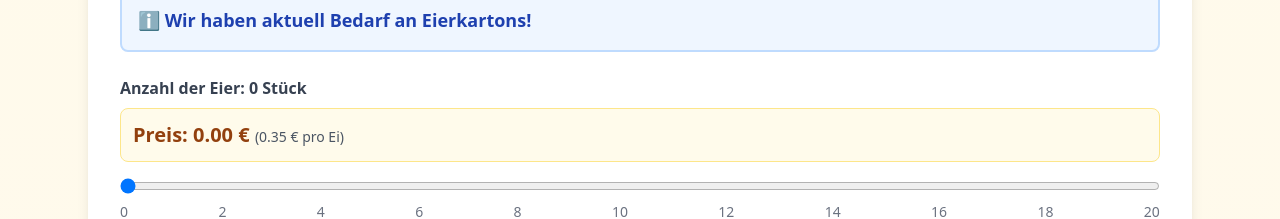
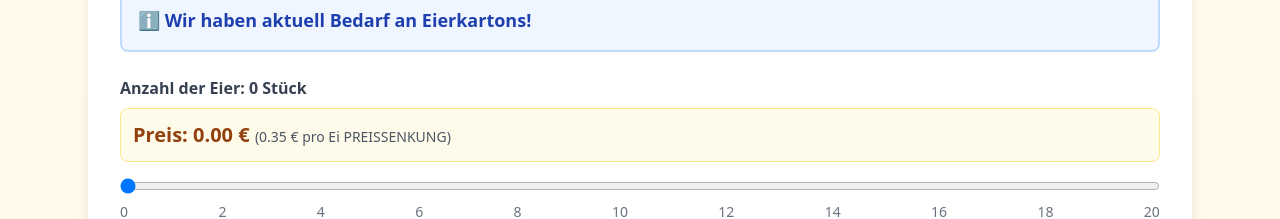
Before and after one commit to Freddi2010/fredeggs, a Next.js app: page / in a window 1280 px wide. Shown: the part 780-999 px from the top of the page. Built offline with nearby package versions, Linux system fonts and the light colour scheme; no server answers; the database is empty.

Commit message:
Update index.jsx

```diff
--- a/pages/index.jsx
+++ b/pages/index.jsx
@@ -217,7 +217,7 @@ export default function EierPlattform() {
               <label className="block text-gray-700 font-semibold mb-2">Anzahl der Eier: {eierAnzahl} Stück</label>
               <div className="mb-3 p-3 bg-amber-50 border border-amber-200 rounded-lg">
                 <p className="text-xl font-bold text-amber-800">
-                  Preis: {(eierAnzahl * preisProEi).toFixed(2)} € <span className="text-sm font-normal text-gray-600">({preisProEi} € pro Ei)</span>
+                  Preis: {(eierAnzahl * preisProEi).toFixed(2)} € <span className="text-sm font-normal text-gray-600">({preisProEi} € pro Ei PREISSENKUNG)</span>
                 </p>
               </div>
               <input
```
